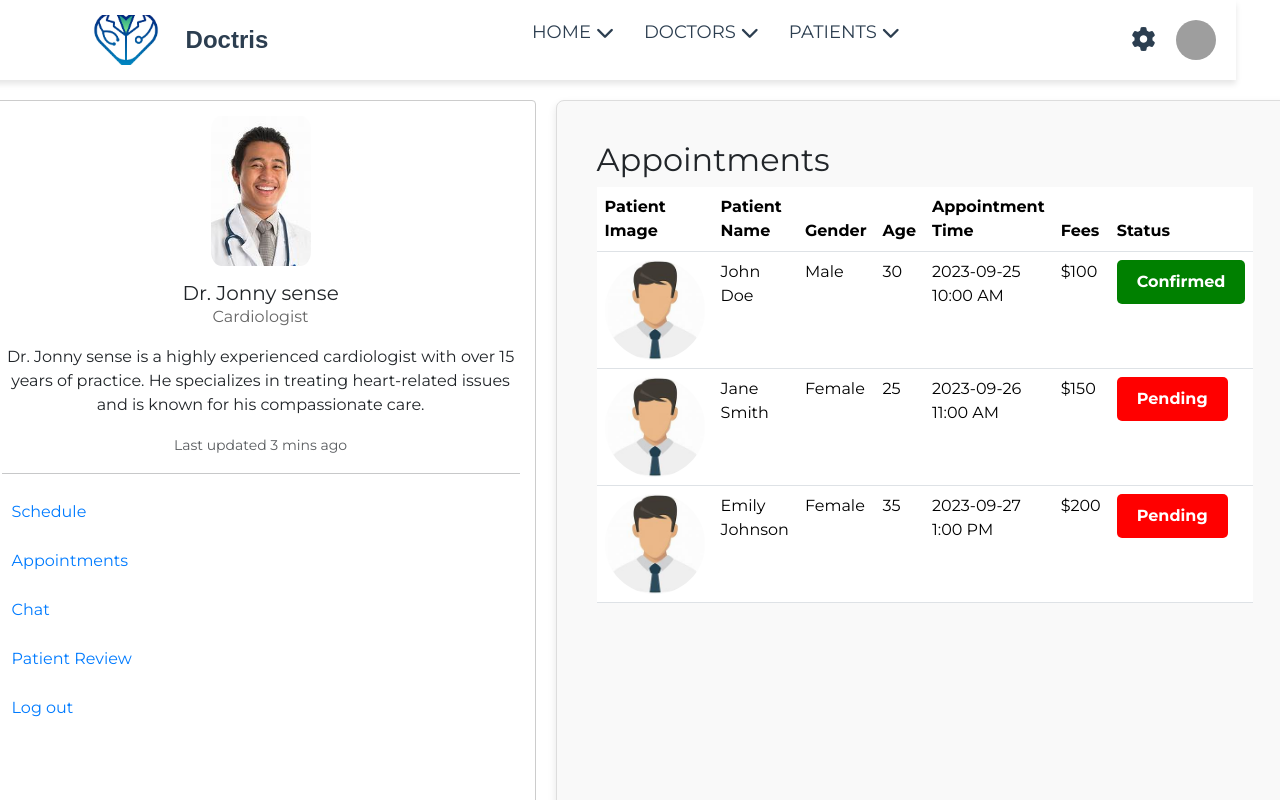
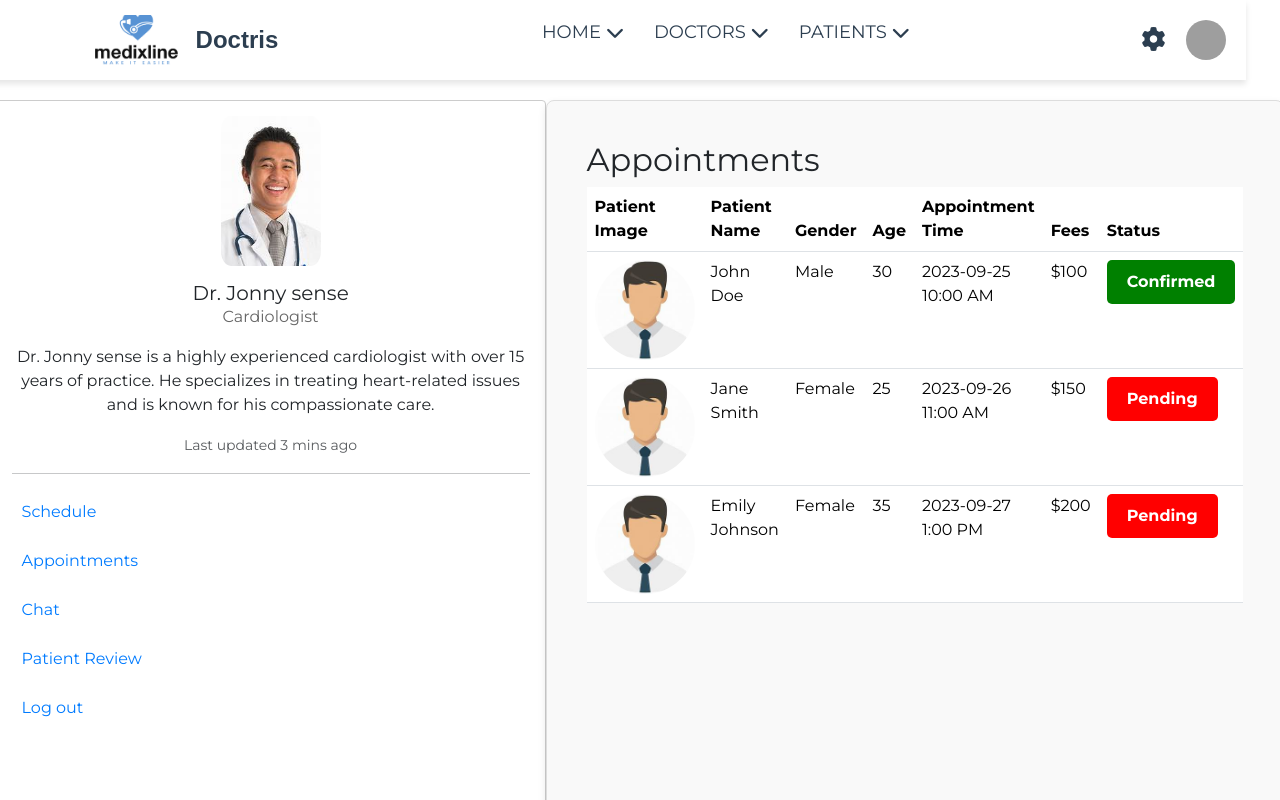
Before and after one commit to omaralex-max/MedixLine-Front-end, a React (Create React App) app: page /doctorpage/appointments in a window 1280 px wide. Shown: the top 800 px of the page. Built offline with nearby package versions, Linux system fonts and the light colour scheme; grey boxes are pictures that could not be loaded.

Commit message:
edit doctor schedule

```diff
--- a/src/components/Navbar/Navbar.js
+++ b/src/components/Navbar/Navbar.js
@@ -1,6 +1,6 @@
 import React, { useState } from "react";
 import "./Navbar.css";
-import logo from "../../assets/icons/logo.jpg";
+import logo from "../../assets/icons/logo1.png";
 import profile from "../../assets/images/profile.jpg";
 
 const Navbar = () => {
--- a/src/components/doctor-profile/DoctorPage.css
+++ b/src/components/doctor-profile/DoctorPage.css
@@ -4,21 +4,17 @@
 
   .doctor-sidebar {
     width: 550px; /* Fixed width for sidebar */
-
-    top: 0; /* Align to the top */
-    left: 0; /* Align to the left */
     height: 100vh; /* Full height */
-    overflow-y: auto; /* Scroll if content overflows */
     border: 1px solid #ccc; /* Optional: Add border */
-    border-radius: 4px; /* Optional: Add border radius */
-    padding: 15px; /* Add padding */
-    background-color: white; /* Optional: Background color */
+    border-radius: 4px;
+    padding: 15px;
+    background-color: white;
   }
 
   .main-content {
-    margin-left: 320px; /* Space for sidebar */
-    flex: 1; /* Take up remaining space */
-    padding: 15px; /* Add padding for main content */
+    margin-left: 320px;
+    flex: 1;
+    padding: 15px;
   }
 
 
--- a/src/components/doctor-profile/DoctorSchadule.jsx
+++ b/src/components/doctor-profile/DoctorSchadule.jsx
@@ -27,6 +27,15 @@ const DoctorSchadule = () => {
   }
 
   const onDateClick = (event) => {
+
+    const selectedDate = new Date(event.date);
+    const today = new Date();
+
+    if (selectedDate < today.setHours(0, 0, 0, 0)) {
+      window.alert("You cannot schedule appointments in the past.");
+      return;
+    }
+
     const title = window.prompt("Enter Appointment Title:");
     if (title){
       const selectedDate = new Date(event.date);
@@ -60,7 +69,7 @@ const DoctorSchadule = () => {
         }}
         height={"90vh"}
         dateClick={onDateClick} // Handle date clicks to open specific day
-        events={events} // Pass events data to FullCalendar
+        events={events}
       />
     </div>
   );
--- a/src/pages/Doctorpage.jsx
+++ b/src/pages/Doctorpage.jsx
@@ -10,27 +10,25 @@ import Footer from '../components/footer/footer';
 const DoctorPage = () => {
   return (
     <>
-      {/* Navbar */}
+
       <Navbar />
 
-      {/* Main container using CSS Grid */}
       <div
         className="doctor-page-container"
         style={{
           display: 'grid',
           gridTemplateColumns: '1fr 1fr', // Two equal columns
-          gap: '20px', // Space between the columns
+          //gap: '20px', // Space between the columns
           padding: '30px',
           paddingTop: '100px', // Adds space to push content below the navbar
           minHeight: '80vh', // Ensures page content takes up most of the screen
         }}
       >
-        {/* Doctor description on the left */}
+
         <div className="doctor-description-box">
           <DoctorDescription />
         </div>
 
-        {/* Right column for DoctorSchadule or AppointmentsTable */}
         <div
           className="doctor-details-box"
           style={{
@@ -42,15 +40,15 @@ const DoctorPage = () => {
           }}
         >
           <Routes>
-            {/* Route for DoctorSchadule - default */}
+
             <Route path="/" element={<DoctorSchadule />} />
-            {/* Route for AppointmentsTable */}
+
             <Route path="appointments" element={<AppointmentsTable />} />
           </Routes>
         </div>
       </div>
 
-      {/* Footer */}
+
       <Footer />
     </>
   );
```
Also changed, not shown: src/assets/icons/logo1.png (added), src/assets/icons/logo2.png (added).
